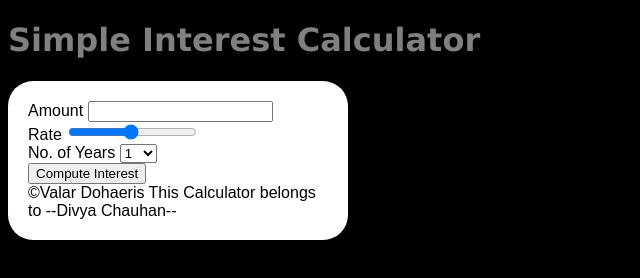
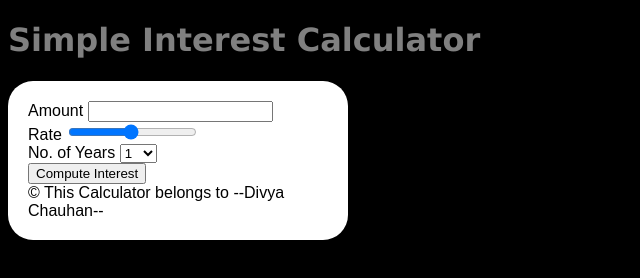
Before and after one commit to divyachauhan050/IBM-Coursera-Project, a plain HTML site: page index.html in a window 1280 px wide. Shown: the whole page, without its empty margins (0-640 px from the left). Drawn offline with Linux system fonts and the light colour scheme.

Commit message:
Update index.html

```diff
--- a/index.html
+++ b/index.html
@@ -30,7 +30,7 @@
         </span>
         <footer>
 
-            &#169;Valar Dohaeris
+            &#169;
             This Calculator belongs to --Divya Chauhan--
 
 
```
